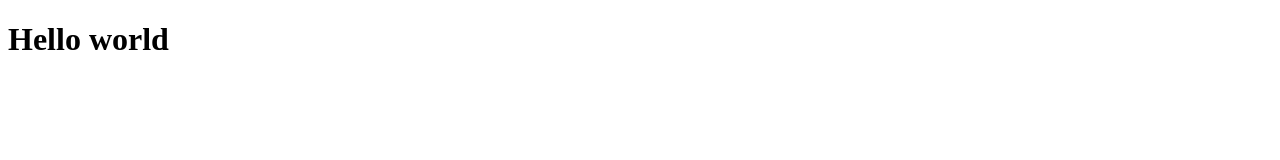
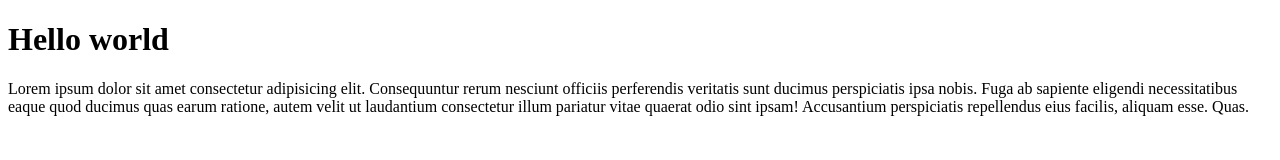
Before and after one commit to ngrlearningjourney/test-git-2, a plain HTML site: page index.html in a window 1280 px wide. Drawn offline with Linux system fonts and the light colour scheme.

Commit message:
menambahkan paragragph di file index.html

```diff
--- a/index.html
+++ b/index.html
@@ -8,5 +8,6 @@
 </head>
 <body>
     <h1>Hello world</h1>
+    <p>Lorem ipsum dolor sit amet consectetur adipisicing elit. Consequuntur rerum nesciunt officiis perferendis veritatis sunt ducimus perspiciatis ipsa nobis. Fuga ab sapiente eligendi necessitatibus eaque quod ducimus quas earum ratione, autem velit ut laudantium consectetur illum pariatur vitae quaerat odio sint ipsam! Accusantium perspiciatis repellendus eius facilis, aliquam esse. Quas.</p>
 </body>
 </html>
```
